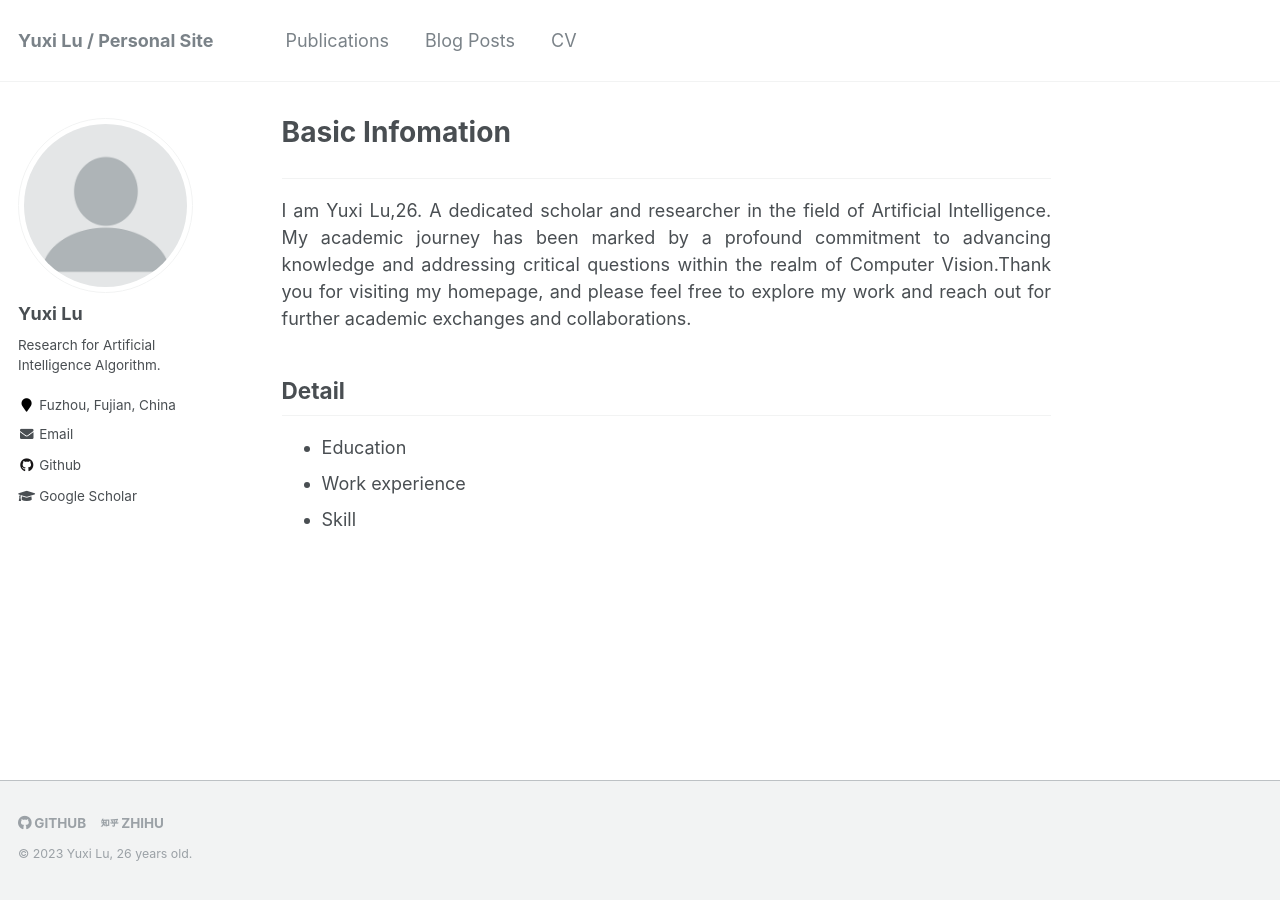
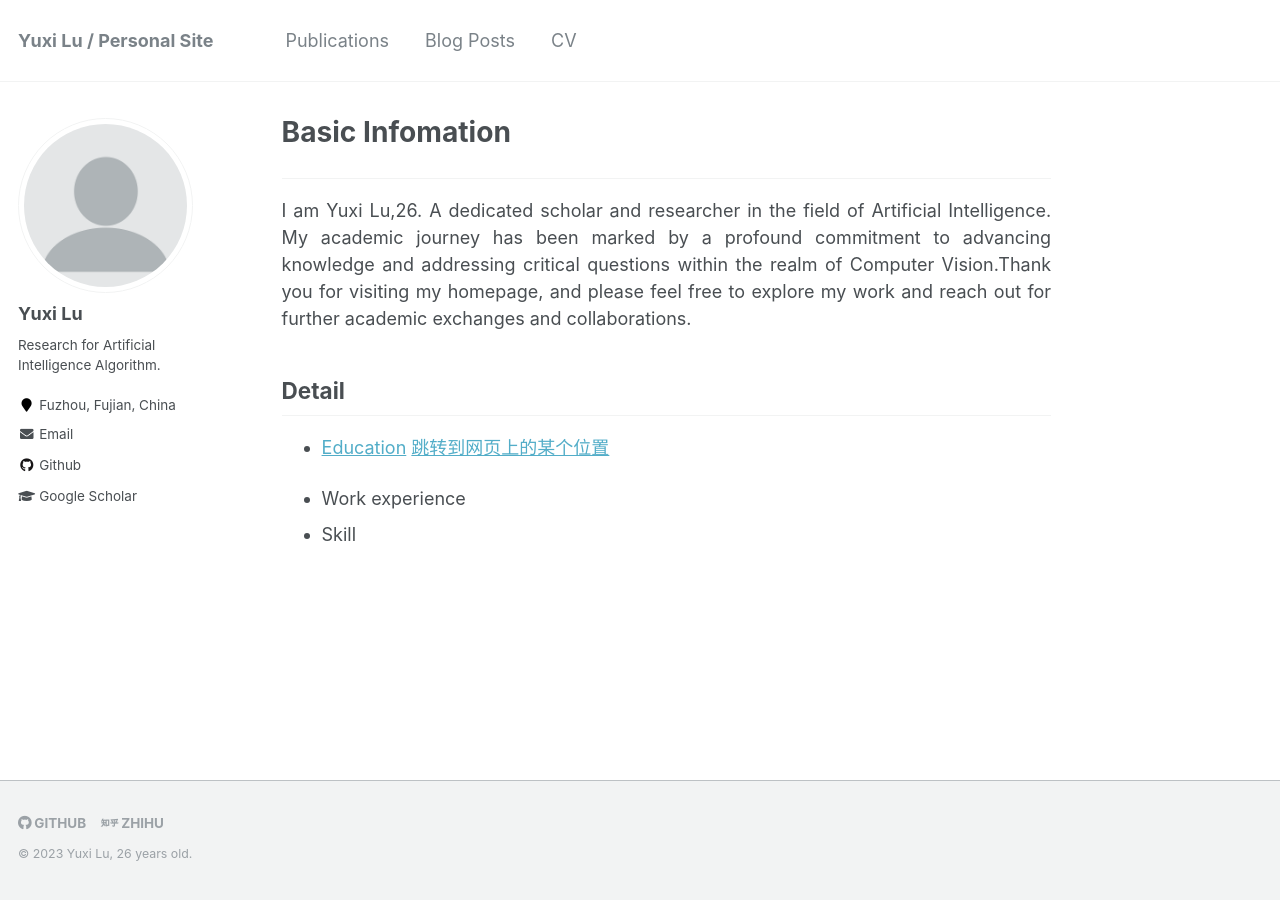
Before and after one commit to divided7/divided7.github.io, a Jekyll site: the page built from _pages/about.md, in a window 1280 px wide. Built offline with Jekyll 4.4.1, drawn with Linux system fonts in a browser that asks for light colours.

Commit message:
Update about.md

```diff
--- a/_pages/about.md
+++ b/_pages/about.md
@@ -12,6 +12,8 @@ redirect_from:
 <div style="text-align: justify;">I am Yuxi Lu,26. A dedicated scholar and researcher in the field of Artificial Intelligence. My academic journey has been marked by a profound commitment to advancing knowledge and addressing critical questions within the realm of Computer Vision.Thank you for visiting my homepage, and please feel free to explore my work and reach out for further academic exchanges and collaborations.</div>
 
 ## Detail
-* Education
+* <a href="https://zhuanlan.zhihu.com/p/549820030">Education</a>
+[跳转到网页上的某个位置](https://divided7.github.io/cv#publications)
+
 * Work experience
 * Skill
```
